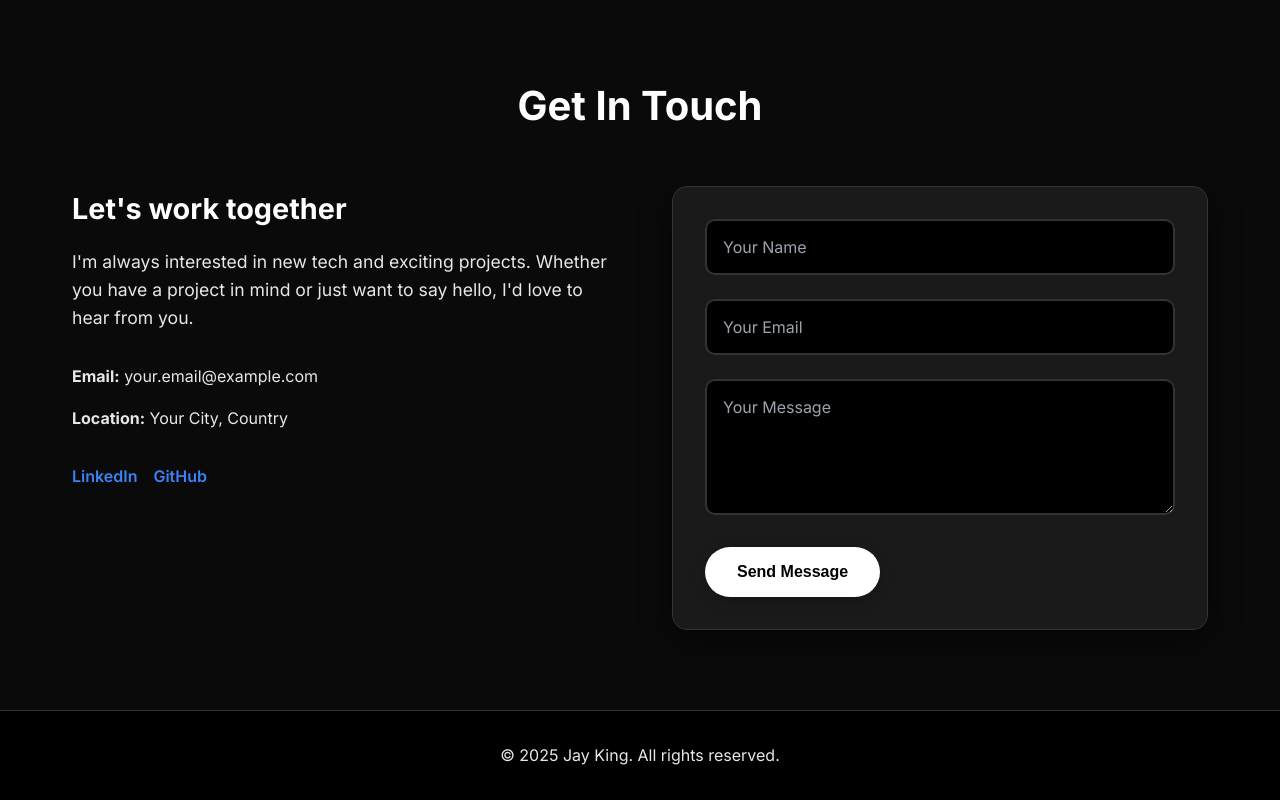
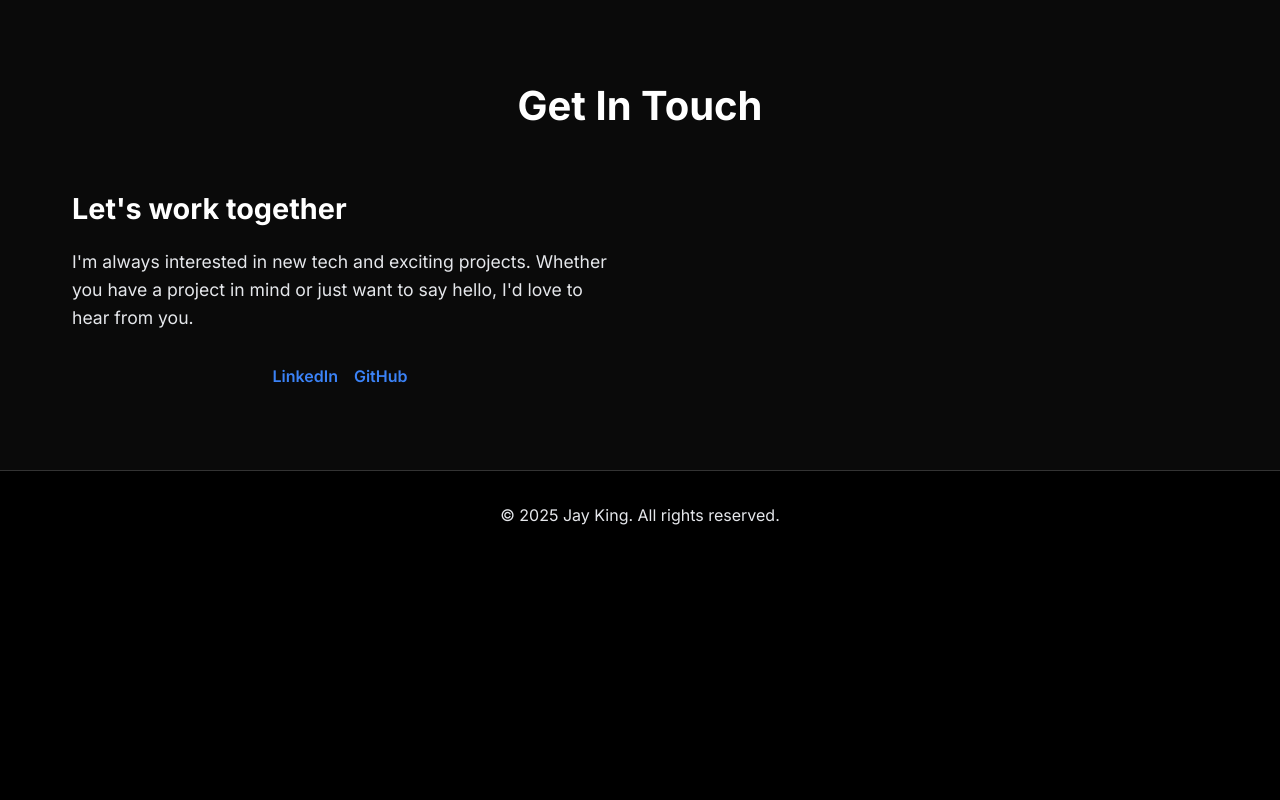
Before and after one commit to nextking12/personal_portfolio, a plain HTML site: page index.html in a window 1280 px wide. Shown: the part 1790-2590 px from the top of the page. After the commit the page ends 2351 px from the top, so only its background shows below. Drawn offline with Linux system fonts and the light colour scheme.

Commit message:
update index.html and css

```diff
--- a/index.html
+++ b/index.html
@@ -144,30 +144,12 @@
                     <h3>Let's work together</h3>
                     <p>I'm always interested in new tech and exciting projects. Whether you have a project in mind or just want to say hello, I'd love to hear from you.</p>
                     <div class="contact-details">
-                        <div class="contact-item">
-                            <strong>Email:</strong> your.email@example.com
-                        </div>
-                        <div class="contact-item">
-                            <strong>Location:</strong> Your City, Country
-                        </div>
                     </div>
                     <div class="social-links">
                         <a href="https://www.linkedin.com/in/edward-king-jr-385114251" class="social-link">LinkedIn</a>
                         <a href="https://www.github.com/nextking12" class="social-link">GitHub</a>
                     </div>
                 </div>
-                <form class="contact-form">
-                    <div class="form-group">
-                        <input type="text" id="name" name="name" placeholder="Your Name" required>
-                    </div>
-                    <div class="form-group">
-                        <input type="email" id="email" name="email" placeholder="Your Email" required>
-                    </div>
-                    <div class="form-group">
-                        <textarea id="message" name="message" placeholder="Your Message" rows="5" required></textarea>
-                    </div>
-                    <button type="submit" class="btn btn-primary">Send Message</button>
-                </form>
             </div>
         </div>
     </section>
--- a/styles.css
+++ b/styles.css
@@ -381,6 +381,7 @@ section {
 
 .social-links {
     display: flex;
+    justify-content: center;
     gap: 1rem;
 }
 
```
